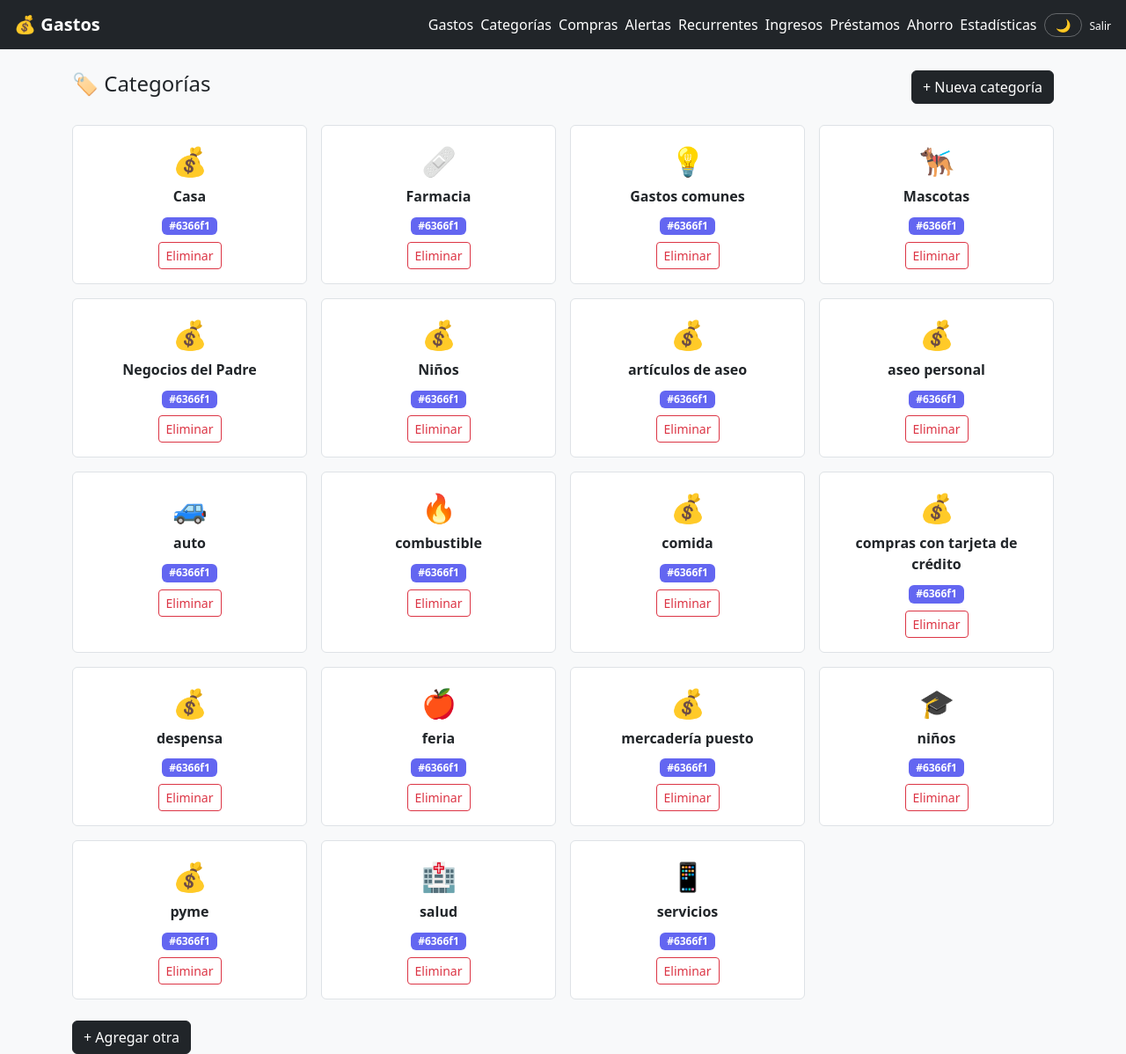
After one commit to Kattasaky/gastos-familiares, a Django app: page /categorias/ in a window 1280 px wide. The commit adds this page. Shown: the whole page at 88% size. Run offline with Django 5.2, Linux system fonts and the light colour scheme; a user stored in the database is signed in; data comes from the database, SQL or seed files in the repository; both versions use the stored data as it was after the commit.

Commit message:
se agregan categorias para el usuario

```diff
--- a/gastos/urls.py
+++ b/gastos/urls.py
@@ -46,4 +46,9 @@ urlpatterns = [
 
     # Registro
     path('registro/', views.registro, name='registro'),
+
+    #categorias
+    path('categorias/', views.lista_categorias, name='lista_categorias'),
+    path('categorias/nueva/', views.nueva_categoria, name='nueva_categoria'),
+    path('categorias/<int:pk>/eliminar/', views.eliminar_categoria, name='eliminar_categoria'),
 ]
--- a/gastos/views.py
+++ b/gastos/views.py
@@ -421,3 +421,59 @@ def registro(request):
     else:
         form = UserCreationForm()
     return render(request, 'gastos/registro.html', {'form': form})
+
+# ═══════════════════════════════════════════════
+# PARTE 1: REEMPLAZAR las 3 vistas de categoría
+# en gastos/views.py (al final del archivo)
+# ═══════════════════════════════════════════════
+
+CATEGORIAS_SUGERIDAS = [
+    {'nombre': 'Supermercado', 'icono': '🛒', 'color': '#16a34a'},
+    {'nombre': 'Salud',        'icono': '🏥', 'color': '#dc2626'},
+    {'nombre': 'Arriendo',     'icono': '🏠', 'color': '#7c3aed'},
+    {'nombre': 'Transporte',   'icono': '🚗', 'color': '#2563eb'},
+    {'nombre': 'Educación',    'icono': '🎓', 'color': '#0891b2'},
+    {'nombre': 'Servicios',    'icono': '💡', 'color': '#d97706'},
+    {'nombre': 'Pyme',         'icono': '💼', 'color': '#059669'},
+    {'nombre': 'Restaurantes', 'icono': '🍽️', 'color': '#ea580c'},
+    {'nombre': 'Ropa',         'icono': '👕', 'color': '#db2777'},
+    {'nombre': 'Entretenimiento','icono':'🎬', 'color': '#7c3aed'},
+    {'nombre': 'Mascotas',     'icono': '🐾', 'color': '#65a30d'},
+    {'nombre': 'Viajes',       'icono': '✈️', 'color': '#0284c7'},
+    {'nombre': 'Tecnología',   'icono': '📱', 'color': '#4f46e5'},
+    {'nombre': 'Farmacia',     'icono': '💊', 'color': '#be123c'},
+    {'nombre': 'Hogar',        'icono': '🔧', 'color': '#92400e'},
+    {'nombre': 'Regalos',      'icono': '🎁', 'color': '#be185d'},
+]
+
+
+@login_required
+def lista_categorias(request):
+    categorias = Categoria.objects.all().order_by('nombre')
+    return render(request, 'gastos/categorias.html', {'categorias': categorias})
+
+
+@login_required
+def nueva_categoria(request):
+    if request.method == 'POST':
+        nombre = request.POST.get('nombre', '').strip()
+        icono  = request.POST.get('icono', '💰').strip()
+        color  = request.POST.get('color', '#6366f1').strip()
+        if not nombre:
+            messages.error(request, 'El nombre no puede estar vacío.')
+        else:
+            Categoria.objects.create(nombre=nombre, icono=icono, color=color)
+            messages.success(request, f'Categoría "{nombre}" creada.')
+            return redirect('lista_categorias')
+    return render(request, 'gastos/form_categoria.html', {
+        'sugeridas': CATEGORIAS_SUGERIDAS,
+    })
+
+
+@login_required
+def eliminar_categoria(request, pk):
+    cat = get_object_or_404(Categoria, pk=pk)
+    if request.method == 'POST':
+        cat.delete()
+        messages.success(request, 'Categoría eliminada.')
+    return redirect('lista_categorias')
--- a/templates/gastos/base.html
+++ b/templates/gastos/base.html
@@ -132,6 +132,7 @@
     <a class="navbar-brand fw-bold" href="{% url 'inicio' %}">💰 Gastos</a>
     <div class="d-flex gap-2 flex-wrap align-items-center">
         <a class="text-white text-decoration-none" href="{% url 'lista_gastos' %}">Gastos</a>
+        <a class="text-white text-decoration-none" href="{% url 'lista_categorias' %}">Categorías</a>
         <a class="text-white text-decoration-none" href="{% url 'lista_compras' %}">Compras</a>
         <a class="text-white text-decoration-none" href="{% url 'alertas' %}">Alertas</a>
         <a class="text-white text-decoration-none" href="{% url 'lista_recurrentes' %}">Recurrentes</a>
--- /dev/null
+++ b/templates/gastos/categorias.html
@@ -0,0 +1,45 @@
+{% extends 'gastos/base.html' %}
+{% block titulo %}Categorías{% endblock %}
+
+{% block contenido %}
+<div class="d-flex justify-content-between align-items-center mb-4">
+    <h4>🏷️ Categorías</h4>
+    <a href="{% url 'nueva_categoria' %}" class="btn btn-dark">+ Nueva categoría</a>
+</div>
+
+<div class="row g-3">
+    {% for c in categorias %}
+    <div class="col-6 col-md-3">
+        <div class="card h-100 text-center">
+            <div class="card-body py-3">
+                <div style="font-size:2rem">{{ c.icono }}</div>
+                <strong class="d-block mt-1">{{ c.nombre }}</strong>
+                <div class="mt-2">
+                    <span class="badge" style="background-color:{{ c.color }}">{{ c.color }}</span>
+                </div>
+                <form method="post" action="{% url 'eliminar_categoria' c.pk %}" class="mt-2">
+                    {% csrf_token %}
+                    <button class="btn btn-sm btn-outline-danger"
+                            onclick="return confirm('¿Eliminar {{ c.nombre }}? Los gastos con esta categoría quedarán sin categoría.')">
+                        Eliminar
+                    </button>
+                </form>
+            </div>
+        </div>
+    </div>
+    {% empty %}
+    <div class="col-12 text-center py-5">
+        <div style="font-size:3rem">🏷️</div>
+        <h5 class="mt-3">No hay categorías todavía</h5>
+        <p class="text-muted">Creá las categorías que usás en tu vida diaria.</p>
+        <a href="{% url 'nueva_categoria' %}" class="btn btn-dark">Crear primera categoría</a>
+    </div>
+    {% endfor %}
+</div>
+
+{% if categorias %}
+<div class="mt-4">
+    <a href="{% url 'nueva_categoria' %}" class="btn btn-dark">+ Agregar otra</a>
+</div>
+{% endif %}
+{% endblock %}
```
Also changed, not shown: templates/gastos/form_categoria.html (added, +64 -0 lines), db.sqlite3.
